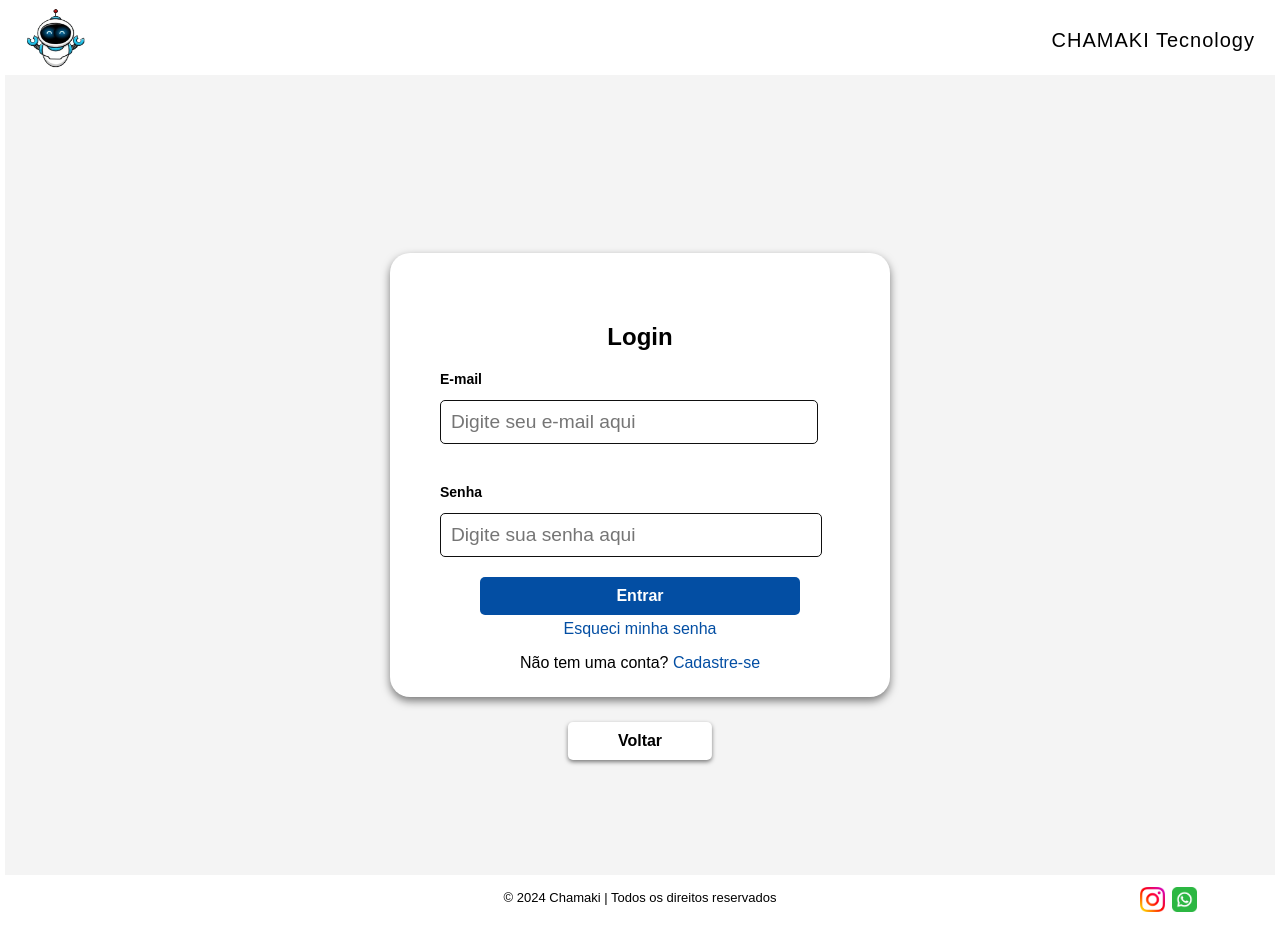
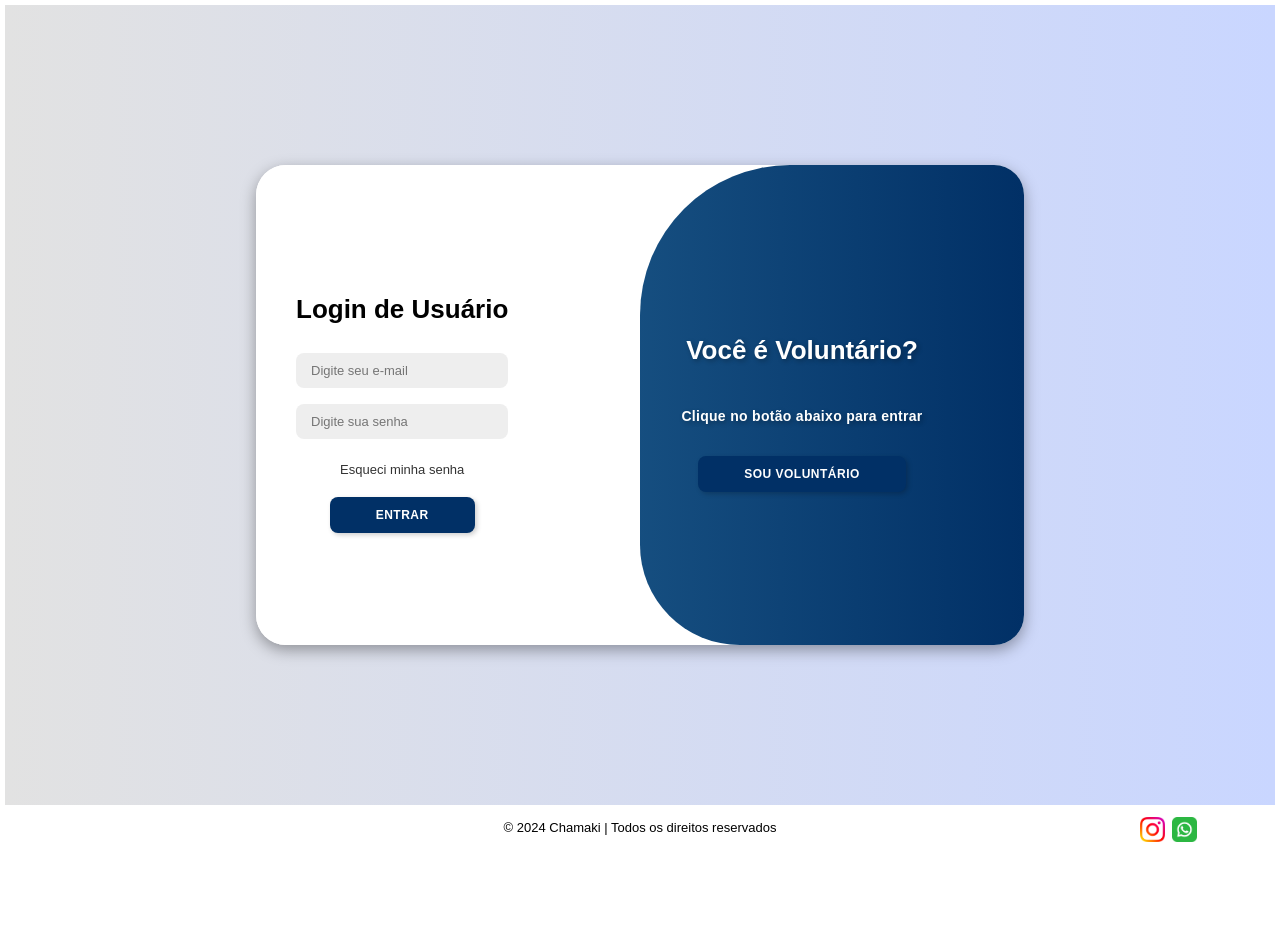
Before and after one commit to Anafcamargo/ProjetoIntegrador, a React (Create React App) app: page /login in a window 1280 px wide. After the commit the page ends 862 px from the top, so only its background shows below. Built offline with nearby package versions, Linux system fonts and the light colour scheme.

Commit message:
ajuste da tela de login

```diff
--- /dev/null
+++ b/src/estilo/estilo2.css
@@ -0,0 +1,221 @@
+
+
+*/* {
+    margin: 0;
+    padding: 0;
+    box-sizing: border-box;
+    font-family: 'Montserrat', sans-serif;
+}*/
+
+.body2 {
+    background-color: #c9d6ff;
+    background: linear-gradient(to right, #e2e2e2, #c9d6ff);
+    display: flex;
+    align-items: center;
+    justify-content: center;
+    flex-direction: column;
+    height: 100vh;
+
+}
+
+.containerlogin2 {
+    background-color: #fff;
+    border-radius: 30px;
+    box-shadow: 0 5px 15px rgba(0, 0, 0, 0.35);
+    position: relative;
+    overflow: hidden;
+    width: 768px;
+    max-width: 100%;
+    min-height: 480px;
+
+}
+
+.containerlogin2 p {
+    font-size: 14px;
+    line-height: 20px;
+    letter-spacing: 0.3px;
+    margin: 20px 0;
+}
+
+.containerlogin2 span {
+    font-size: 12px;
+}
+
+.containerlogin2 a {
+    color: #333;
+    font-size: 13px;
+    text-decoration: none;
+    margin: 15px 0 10px;
+}
+
+.containerlogin2 button {
+    background-color: #013066;
+    color: #fff;
+    font-size: 12px;
+    padding: 10px 45px;
+    border: 1px solid transparent;
+    border-radius: 8px;
+    font-weight: 600;
+    letter-spacing: 0.5px;
+    text-transform: uppercase;
+    margin-top: 10px;
+    cursor: pointer;
+    box-shadow: 2px 2px 5px rgba(0, 0, 0, 0.2);
+}
+
+
+.containerlogin2 button:hover{
+    background-color: #033a79; /* Cor mais escura ao passar o mouse */
+
+}
+
+
+
+
+.containerlogin2 form {
+    background-color: #fff;
+    display: flex;
+    align-items: center;
+    justify-content: center;
+    flex-direction: column;
+    padding: 0 40px;
+    height: 100%;
+
+}
+
+.containerlogin2 input {
+    background-color: #eee;
+    border: none;
+    margin: 8px 0;
+    padding: 10px 15px;
+    font-size: 13px;
+    border-radius: 8px;
+    width: 100%;
+    outline: none;
+    box-sizing: border-box;
+
+}
+
+
+
+.form-containerlogin2 {
+    position: absolute;
+    top: 0;
+    height: 100%;
+    transition: all 0.6s ease-in-out;
+}
+
+.sign-in {
+    left: 0;
+    width: 50%;
+    z-index: 3;
+}
+
+.containerlogin2.active .sign-in {
+    transform: translateX(100%);
+}
+
+.sign-up {
+    left: 0;
+    width: 50%;
+    opacity: 0;
+
+}
+
+.containerlogin2.active .sign-up {
+    transform: translateX(100%);
+    opacity: 1;
+    z-index: 5;
+    animation: move 0.6s;
+}
+
+@keyframes move {
+    0%, 49.99% {
+        opacity: 0;
+        z-index: 1;
+    }
+    50%, 100% {
+        opacity: 1;
+        z-index: 5;
+    }
+}
+
+
+
+.toggle-containerlogin2 {
+    position: absolute;
+    top: 0;
+    left: 50%;
+    width: 50%;
+    height: 100%;
+    overflow: hidden;
+    transition: all 0.6s ease-in-out;
+    border-radius: 150px 0 0 100px;
+    z-index: 1000;
+}
+
+.containerlogin2.active .toggle-containerlogin2 {
+    transform: translateX(-100%);
+    border-radius: 0 150px 100px 0;
+}
+
+.toggle {
+    background-color: #013066;
+    height: 100%;
+    background: linear-gradient(to right, #2a6c99, #013066);
+    color: #fff;
+    position: relative;
+    left: -100%;
+    height: 100%;
+    width: 200%;
+    transform: translateX(0);
+    transition: all 0.6s ease-in-out;
+}
+
+.containerlogin2.active .toggle {
+    transform: translateX(50%);
+}
+
+.toggle-panel {
+    position: absolute;
+    width: 50%;
+    height: 100%;
+    display: flex;
+    align-items: center;
+    justify-content: center;
+    flex-direction: column;
+    padding: 0 30px;
+    text-align: center;
+    top: 0;
+    transform: translateX(0);
+    transition: all 0.6s ease-in-out;
+}
+
+.toggle-left {
+    transform: translateX(-200%);
+}
+
+.containerlogin2.active .toggle-left {
+    transform: translateX(0);
+}
+
+.toggle-right {
+    right: 0;
+    transform: translateX(0);
+}
+
+.containerlogin2.active .toggle-right {
+    transform: translateX(200%);
+}
+
+.textologin2{
+color: #FFFF;
+font-weight: bold;
+text-shadow: 2px 2px 5px rgba(0, 0, 0, 0.3);
+text-align: center;
+}
+
+
+.senhatelalogin{
+text-decoration: underline;
+}
--- a/src/paginas/Login.tsx
+++ b/src/paginas/Login.tsx
@@ -1,62 +1,73 @@
-import { Link } from "react-router-dom";
-import Cabecalho from "../componentes/cabecalho";
-import Cabecalho2 from "../componentes/cabecalho2";
-import Rodape from "../componentes/rodape";
+import React, { useState } from 'react';
+import '../estilo/estilo2.css';
+import { Link } from 'react-router-dom';
+import Cabecalho from '../componentes/cabecalho';
+import Rodape from '../componentes/rodape';
 
-function Login(){
-    return(
-<div>
+const Login = () => {
+  const [isActive, setIsActive] = useState(false);
 
-<Cabecalho2/>
+  const handleSignUp = () => {
+    setIsActive(true);
+  };
 
-  <div className="container-login">
+  const handleSignIn = () => {
+    setIsActive(false);
+  };
+
+  return (
+
+    <div>
 
 
+    <div className='body2'>
+
+    <div className={`containerlogin2 ${isActive ? 'active' : ''}`} id="container">
+      {/* Formulário de Login deVoluntário */}
+      <div className="form-containerlogin2 sign-up">
+        <form>
+          <h1>Login de Voluntário</h1>
 
 
-     <div className="container-login-box">
+          <input type="email" placeholder="Digite seu e-mail" />
+          <input type="password" placeholder="Digite sua senha" />
+          <Link to='/Esqueciasenha'>Esqueci minha senha</Link>
+          <button type="button">Entrar</button>
+        </form>
+      </div>
+      {/* Formulário de Login de Usuário */}
+      <div className="form-containerlogin2">
+        <form>
+          <h1>Login de Usuário</h1>
 
+          <input type="email" placeholder="Digite seu e-mail" />
+          <input type="password" placeholder="Digite sua senha" />
+          <Link to='/Esqueciasenha'>Esqueci minha senha</Link>
+          <button type="button">Entrar</button>
+        </form>
+      </div>
 
-      <h2>Login</h2>
-      <form>
-           <div className="input-group">
-           <label htmlFor="email">E-mail</label>
-          <input className="imputsLogin" type="email" id="email" placeholder="Digite seu e-mail aqui" />
+      {/* Container de Alternância */}
+      <div className="toggle-containerlogin2">
+        <div className="toggle">
+          <div className="toggle-panel toggle-left">
+            <h1 className='textologin2'>Você é Usuário?</h1>
+            <p className='textologin2'>Clique no botão abaixo para entrar</p>
+            <button id="login" onClick={handleSignIn}>Sou Usuário</button>
           </div>
+          <div className="toggle-panel toggle-right">
+            <h1 className='textologin2'>Você é Voluntário?</h1>
+            <p className='textologin2'>Clique no botão abaixo para entrar</p>
+            <button id="register" className='buttonloginvoluntario' onClick={handleSignUp}>Sou Voluntário</button> {/* Removida a classe hidden */}
+          </div>
+        </div>
+      </div>
+    </div>
+    </div>
 
-           <div className="input-group">
-           <label htmlFor="password">Senha</label>
-          <input className="imputloginsenha" type="password" id="password" placeholder="Digite sua senha aqui" />
-           </div>
-
-
-
-      <button type="submit" className="login-button">Entrar</button>
-
-      </form>
-
-          <div className="login-footer">
-          <Link to='/Esqueciasenha' className = "forgot-password" > Esqueci minha senha</Link>
-          <p>Não tem uma conta? <Link to='/cadastro' className="register-link">Cadastre-se</Link></p>
-          </div>
-
-
-
-        <div>
-
-        <Link to='/'><button className="back-button">Voltar</button></Link>
-        </div>
-
-     </div>
-
-
-
-
-
-  </div>
- <Rodape/>
-</div>
-    )
-}
+    < Rodape />
+    </div>
+  );
+};
 
 export default Login;
```
